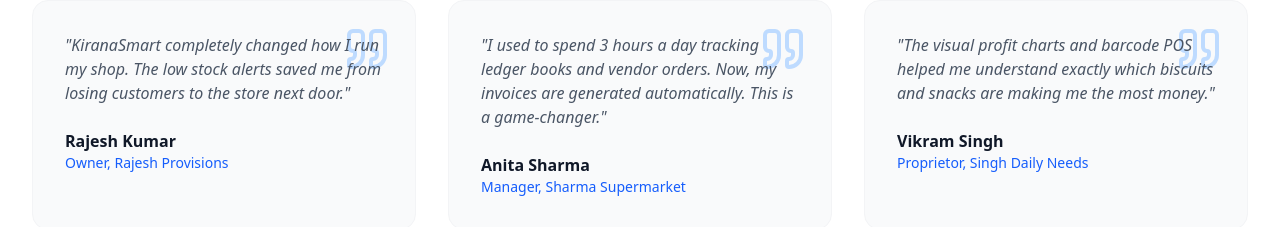
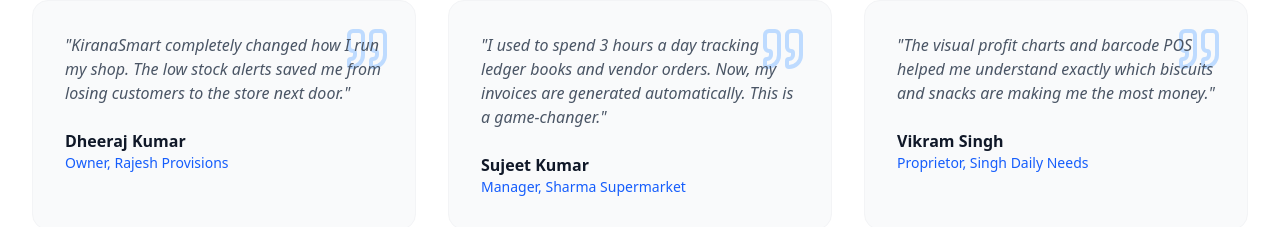
Before and after one commit to dharmu689/Kirana-Store, a React (Vite) app: page / in a window 1280 px wide. Shown: the part 2760-2987 px from the top of the page. Built offline with nearby package versions, Linux system fonts and the light colour scheme; no server answers.

Commit message:
Update TestimonialsSection.jsx

```diff
--- a/src/components/landing/TestimonialsSection.jsx
+++ b/src/components/landing/TestimonialsSection.jsx
@@ -6,12 +6,12 @@
     const testimonials = [
         {
             quote: "KiranaSmart completely changed how I run my shop. The low stock alerts saved me from losing customers to the store next door.",
-            author: "Rajesh Kumar",
+            author: "Dheeraj Kumar",
             role: "Owner, Rajesh Provisions"
         },
         {
             quote: "I used to spend 3 hours a day tracking ledger books and vendor orders. Now, my invoices are generated automatically. This is a game-changer.",
-            author: "Anita Sharma",
+            author: "Sujeet Kumar",
             role: "Manager, Sharma Supermarket"
         },
         {
```
